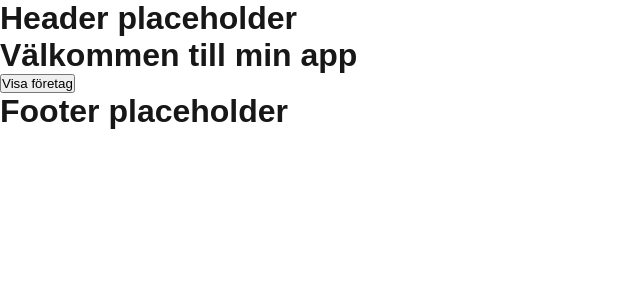
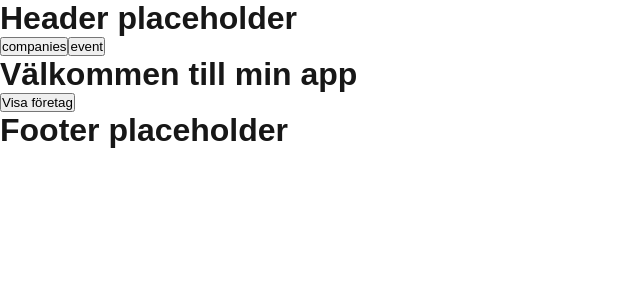
Before and after one commit to Skjesper/LIA-Portal, a Next.js app: page / in a window 1280 px wide. Shown: the top 300 px of the page, without its empty margins (0-640 px from the left). Built offline with nearby package versions, Linux system fonts and the light colour scheme.

Commit message:
updated header

```diff
--- a/src/components/Header.jsx
+++ b/src/components/Header.jsx
@@ -1,7 +1,20 @@
+import Link from 'next/link';
+
 export default function Header() {
   return (
     <header>
       <h1>Header placeholder</h1>
+      <Link href="/companies">
+        <button>companies</button>
+      </Link>
+      <Link href="/event">
+        <button>event</button>
+      </Link>
+
+
+
     </header>
   );
+
+
 }
```
